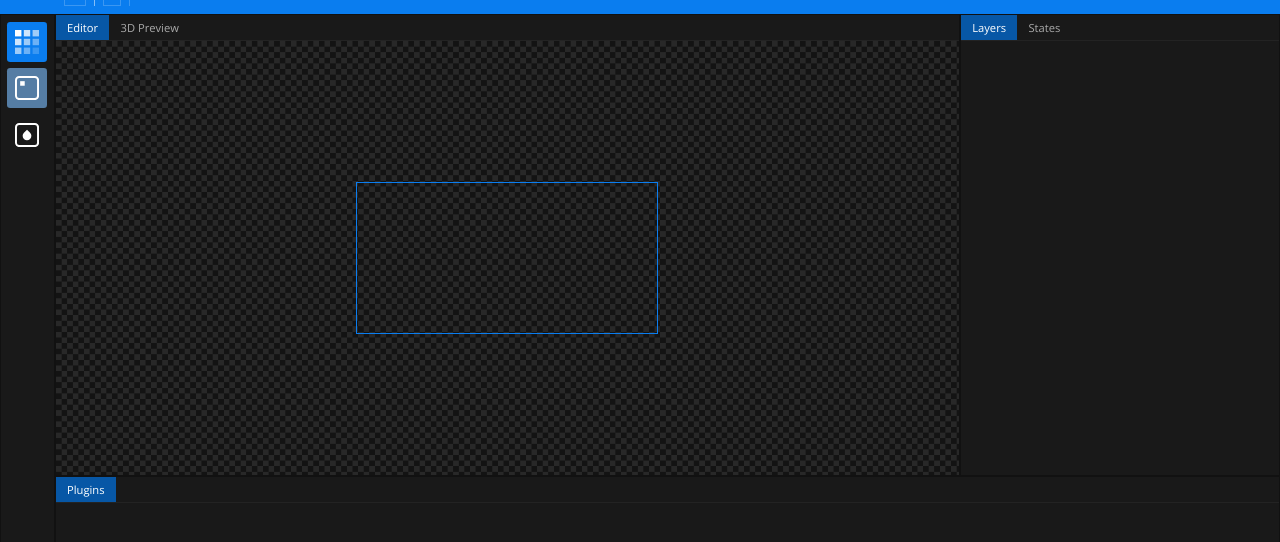
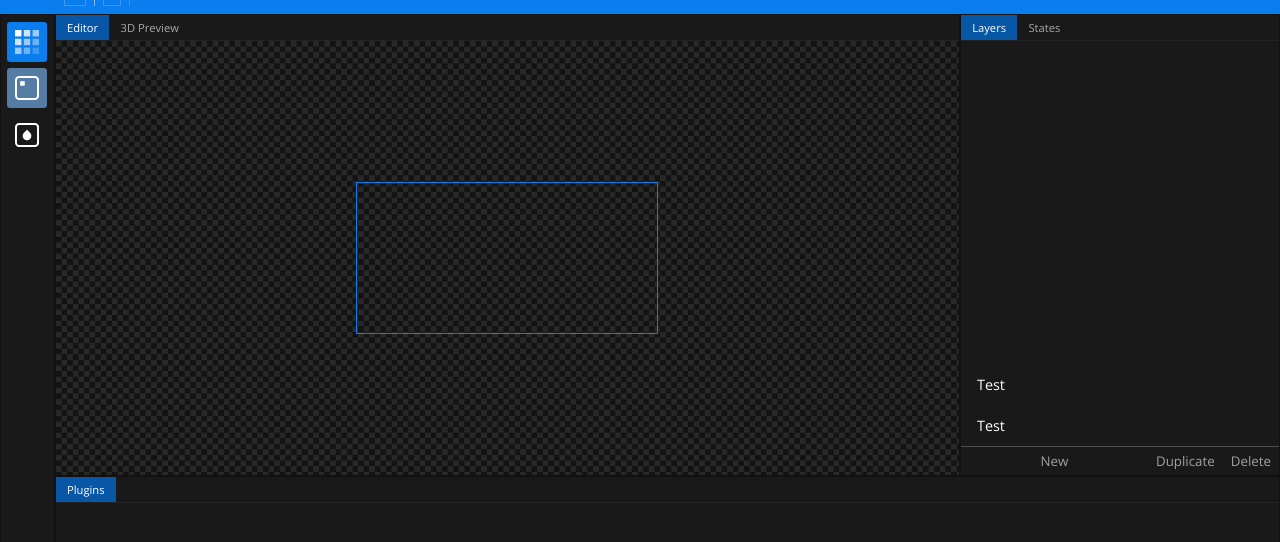
Before and after one commit to Octaphous/Scrapcad, an Electron app: page gui/html/editor.html in a window 1280 px wide. Shown: the part 84-626 px from the top of the page. Drawn offline with nearby package versions, Linux system fonts and the light colour scheme; no server answers.

Commit message:
Add layer list and rename properties to sidebar

```diff
--- a/gui/html/editor.html
+++ b/gui/html/editor.html
@@ -40,6 +40,12 @@
                             <p>Grid</p>
                             <div>
                                 <button @click="project.drawing.drawGrid = !project.drawing.drawGrid">{{project.drawing.drawGrid ? "Hide Grid" : "Show Grid"}}</button>
+                            </div>
+                        </div>
+                        <div v-if="project.drawing && project.drawing.layers.selected" class="mantra-property-category">
+                            <p>Layer</p>
+                            <div>
+                                <input type="text" placeholder="Layer Name...">
                             </div>
                         </div>
                         <div v-if="project.drawing && project.drawing.layers.selected.selectedTiles.length > 0" class="mantra-property-category">
@@ -86,14 +92,26 @@
                             </div>
                         </div>
                     </div>
-                    <div id="properties">
+                    <div id="sidebar">
                         <div class="mantra-tab-container">
                             <header>
                                 <button class="mantra-tab-selected">Layers</button>
                                 <button>States</button>
                             </header>
-                            <div>
-
+                            <div id="layer-tab">
+                                <ul>
+                                    <li class="layer-list-item">
+                                        <p>Test</p>
+                                    </li>
+                                    <li class="layer-list-item">
+                                        <p>Test</p>
+                                    </li>
+                                </ul>
+                                <div id="layer-list-actions">
+                                    <button>New</button>
+                                    <button>Duplicate</button>
+                                    <button>Delete</button>
+                                </div>
                             </div>
                         </div>
                     </div>
--- a/gui/styles/_editor_main.scss
+++ b/gui/styles/_editor_main.scss
@@ -5,7 +5,7 @@
     grid-template-rows: 1fr 15rem;
     grid-template-columns: auto 1fr 20rem;
     grid-template-areas:
-    "tools editor properties"
+    "tools editor sidebar"
     "tools explorer explorer";
 
     > * {
@@ -14,6 +14,6 @@
 
     @import 'panels/editor';
     @import 'panels/explorer';
-    @import 'panels/properties';
+    @import 'panels/sidebar';
     @import 'panels/tools';
 }
--- a/gui/styles/panels/_properties.scss
+++ /dev/null
@@ -1,3 +0,0 @@
-#properties {
-    grid-area: properties;
-}
--- /dev/null
+++ b/gui/styles/panels/_sidebar.scss
@@ -0,0 +1,41 @@
+#sidebar {
+    grid-area: sidebar;
+    #layer-tab {
+        display: grid;
+        grid-template-rows: 1fr auto;
+        ul {
+            display: flex;
+            flex-direction: column;
+            list-style: none;
+            justify-content: flex-end;
+            li {
+                color: white;
+                padding: .7rem 1rem;
+                font-size: .9rem;
+            }
+        }
+    }
+    #layer-list-actions {
+        display: flex;
+        flex-direction: row;
+        justify-content: flex-end;
+        border-top: 1px solid rgb(80, 80, 80);
+        button {
+            border: none;
+            background: none;
+            color: rgb(160, 160, 160);
+            padding: .3rem .5rem;
+            cursor: pointer;
+            &:nth-child(1) {
+                flex: 1;
+            }
+            &:hover {
+                background: $theme-color;
+                color: rgb(255, 255, 255);
+            }
+            &:active {
+                background: darken($theme-color, 10%);
+            }
+        }
+    }
+}
```
Also changed, not shown: gui/styles/mantra_d.css, 1 other file.
